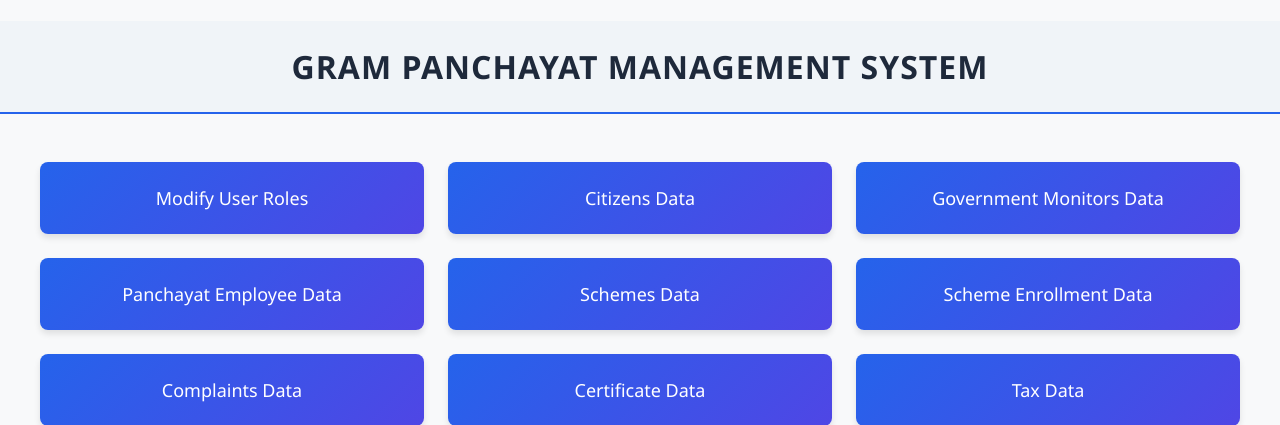
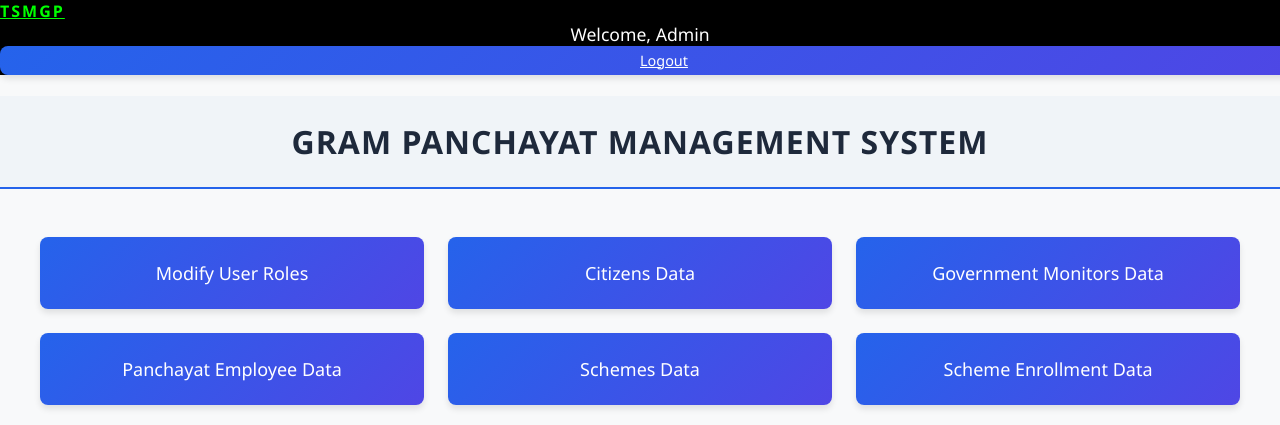
Before and after one commit to nishnath-209/GPMS, a Django app: template tsmgp/user/templates/user/admin_home.html in a window 1280 px wide; the page is wider, and only the part inside the window is pictured. Shown: the top 425 px of that part. Run offline with Django 4.2, Linux system fonts and the light colour scheme; the template is opened without the code that fills it, so the values that code supplies are empty; parts of the project's set-up code (start-up, migrations or seed data) failed here and were passed over.

Commit message:
bugs fixed admin_home

```diff
--- a/tsmgp/user/templates/user/admin_home.html
+++ b/tsmgp/user/templates/user/admin_home.html
@@ -114,8 +114,57 @@
                 grid-template-columns: 1fr;
             }
         }
+
+        .navbar {
+            background-color: #000000 !important;
+            min-height: 50px;
+        }
+
+        .btn-outline-light {
+            border-color: #ffffff !important;
+            color: #ffffff !important;
+            transition: all 0.3s ease;
+        }
+
+        .btn-outline-light:hover {
+            background-color: #00ff00 !important;
+            border-color: #00ff00 !important;
+            color: #000000 !important;
+        }
     </style>
 </head>
+
+<nav class="navbar navbar-expand-lg navbar-dark bg-black py-2">
+    <div class="container-fluid">
+        <div class="row w-100">
+            <!-- Left: Brand Logo -->
+            <div class="col-4 d-flex align-items-center">
+                <a class="navbar-brand" href="#" style="color: #00ff00; font-weight: 800; letter-spacing: 2px;">
+                    TSMGP
+                </a>
+            </div>
+
+            <!-- Center: Welcome Message -->
+            <div class="col-4 text-center">
+                <div class="navbar-text" style="color: #ffffff; font-size: 1.1rem; text-align: center;">
+                    Welcome, {% if request.session.username %}{{ request.session.username }}{% else %}Admin{% endif %}
+                </div>
+            </div>
+
+            <!-- Right: Logout -->
+            <div class="col-auto ms-auto"> <!-- Changed to auto width + margin start auto -->
+                <a href="{% url 'logout' %}" class="btn btn-sm btn-outline-light" style="padding: 0.3rem 1.5rem;   /* Increased horizontal padding */
+                          font-size: 0.9rem;
+                          border-width: 1px;
+                          min-width: 10px;          /* Minimum width */
+                          margin-right: 1rem;">
+                    Logout
+                </a>
+            </div>
+        </div>
+    </div>
+</nav>
+
 
 <body>
     <h1 class="main-heading">GRAM PANCHAYAT MANAGEMENT SYSTEM</h1>
--- a/tsmgp/user/views.py
+++ b/tsmgp/user/views.py
@@ -704,6 +704,9 @@
     })
 
 def admin_home(request):
+    if not request.session.get('user_id') or request.session.get('role') != 'admin':
+        return redirect('login_register')
+
     return render(request, 'user/admin_home.html')
 
 def citizen_admin(request):
```
